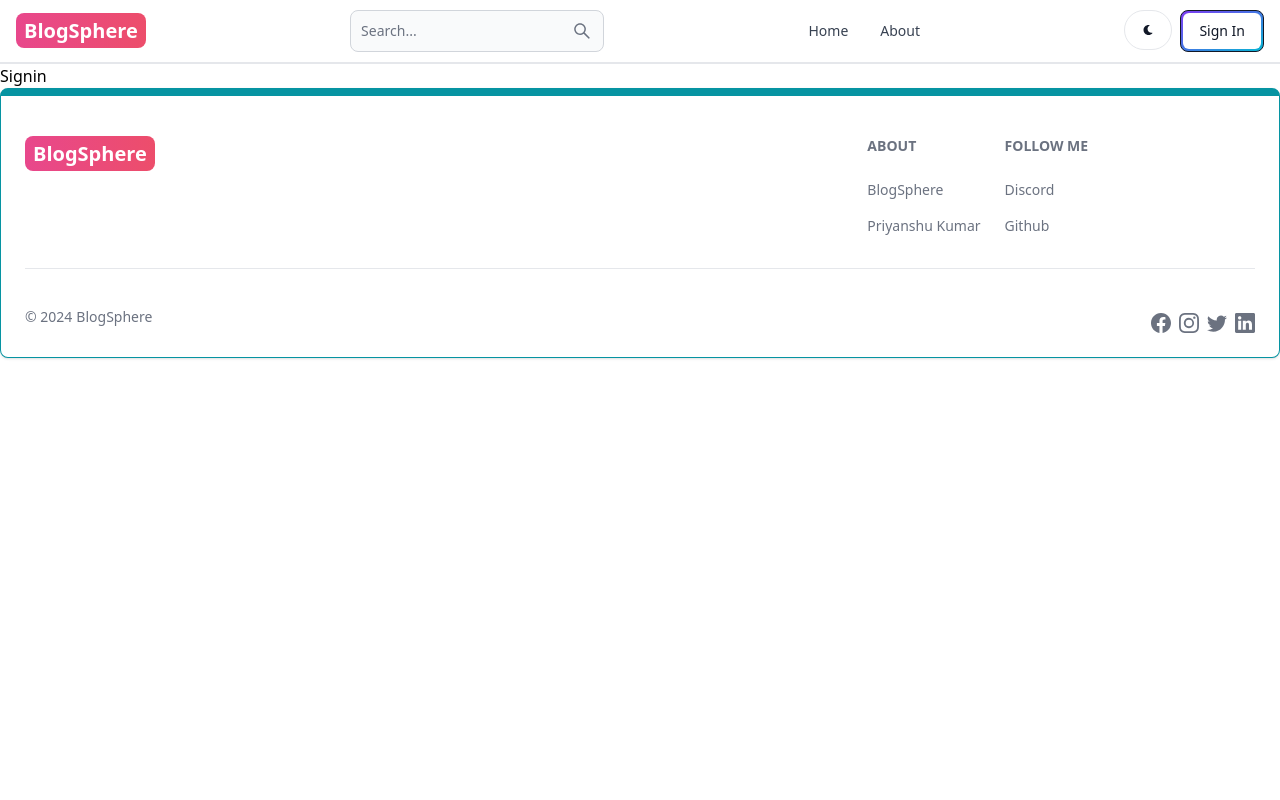
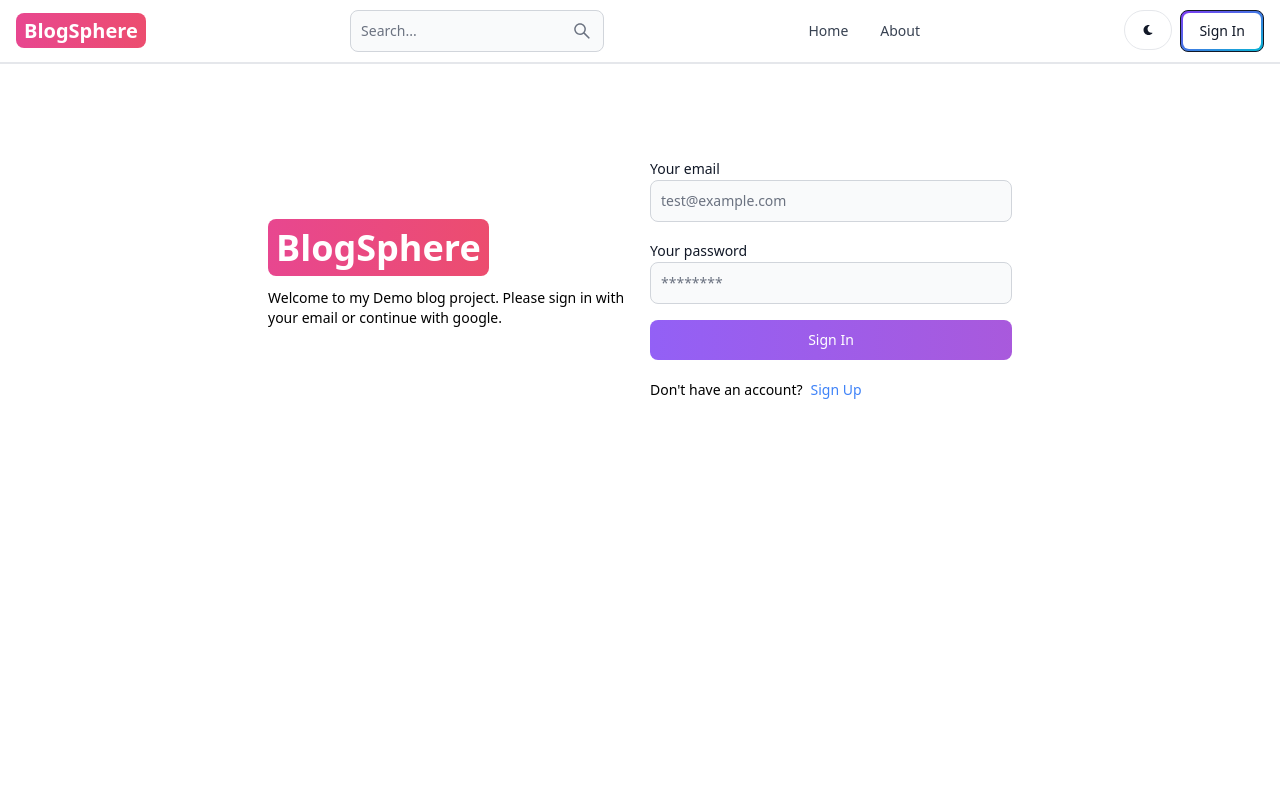
Before and after one commit to pcell62/mern-blogs, a React (Vite) app in the folder frontend/: page /sign-in in a window 1280 px wide. Shown: the top 800 px of the page. Built offline with nearby package versions, Linux system fonts and the light colour scheme.

Commit message:
Add form validation and loading state to Signin component

```diff
--- a/frontend/src/pages/Signin.jsx
+++ b/frontend/src/pages/Signin.jsx
@@ -1,7 +1,112 @@
-import React from "react";
+import React, { useState } from "react";
+import { Link, useNavigate } from "react-router-dom";
+import { Label, TextInput, Button, Alert, Spinner } from "flowbite-react";
 
 const Signin = () => {
-  return <div>Signin</div>;
+  const [formData, setFormData] = useState({});
+  const [errorMessage, setErrorMessage] = useState(null);
+  const [loading, setLoading] = useState(false);
+  const navigate = useNavigate();
+  const handleChange = (e) => {
+    setFormData({ ...formData, [e.target.id]: e.target.value.trim() });
+  };
+  const handleSubmit = async (e) => {
+    e.preventDefault();
+    if (!formData.email || !formData.password) {
+      setErrorMessage("Please fill all fields.");
+      return;
+    }
+    try {
+      setLoading(true);
+      setErrorMessage(null);
+      const res = await fetch("/api/auth/signin", {
+        method: "POST",
+        headers: {
+          "Content-Type": "application/json",
+        },
+        body: JSON.stringify(formData),
+      });
+      const data = await res.json();
+      console.log("Server response:", res);
+      console.log("Server response data:", data);
+      if (!res.ok) {
+        setLoading(false);
+        return setErrorMessage(data.message);
+      }
+      setLoading(false);
+      if (res.ok) {
+        navigate("/");
+      }
+    } catch (error) {
+      setErrorMessage(error.message);
+      setLoading(false);
+    }
+  };
+  return (
+    <div className="min-h-screen mt-20">
+      <div className="flex p-3 max-w-3xl mx-auto flex-col md:flex-row md:items-center gap-5">
+        <div className="flex-1">
+          <Link to="/" className=" font-bold dark:text-white text-4xl ">
+            <span className="px-2 py-1 bg-gradient-to-r from-pink-500 via-red-500 to-yellow-500 background-animate rounded-lg text-white">
+              BlogSphere
+            </span>
+          </Link>
+          <p className="text-sm mt-5">
+            Welcome to my Demo blog project. Please sign in with your email or
+            continue with google.
+          </p>
+        </div>
+        <div className="flex-1">
+          <form className="flex flex-col gap-4" onSubmit={handleSubmit}>
+            <div>
+              <Label value="Your email" />
+              <TextInput
+                type="email"
+                placeholder="test@example.com"
+                id="email"
+                onChange={handleChange}
+              />
+            </div>
+            <div>
+              <Label value="Your password" />
+              <TextInput
+                type="password"
+                placeholder="********"
+                id="password"
+                onChange={handleChange}
+              />
+            </div>
+            <Button
+              gradientDuoTone="purpleToPink"
+              type="submit"
+              className="background-animate"
+              disabled={loading}
+            >
+              {loading ? (
+                <>
+                  <Spinner size="sm" />
+                  <span className="pl-3">Loading...</span>
+                </>
+              ) : (
+                "Sign In"
+              )}
+            </Button>
+          </form>
+          <div className="flex gap-2 text-sm mt-5">
+            <span>Don't have an account?</span>
+            <Link to="/sign-up" className="text-blue-500">
+              Sign Up
+            </Link>
+          </div>
+          {errorMessage && (
+            <Alert className="mt-5" color="failure">
+              {errorMessage}
+            </Alert>
+          )}
+        </div>
+      </div>
+    </div>
+  );
 };
 
 export default Signin;
--- a/frontend/src/pages/Signup.jsx
+++ b/frontend/src/pages/Signup.jsx
@@ -27,7 +27,7 @@
         body: JSON.stringify(formData),
       });
       const data = await res.json();
-      if (!data.success) {
+      if (!res.ok) {
         setLoading(false);
         return setErrorMessage(data.message);
       }
```
